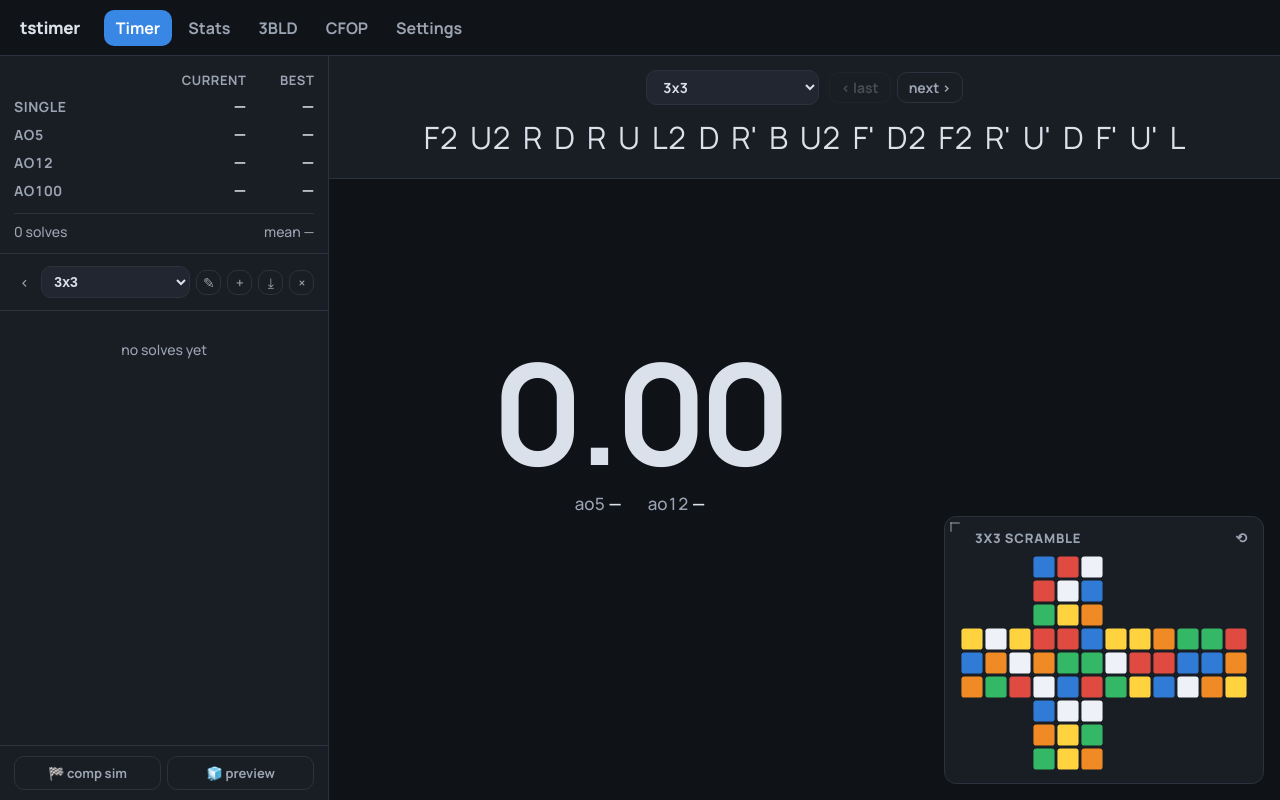
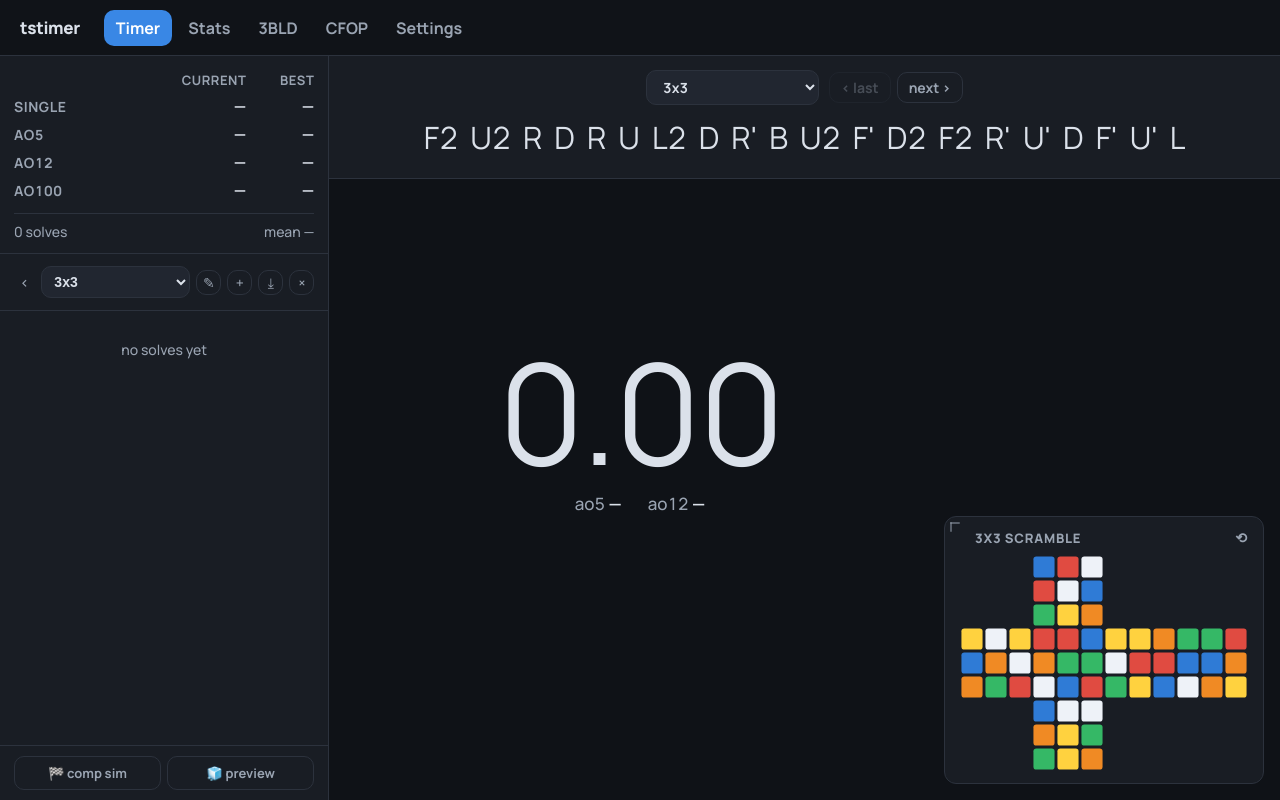
Before and after one commit to stantargonski/rubiks-bld-trainer, a React (Vite) app: page / in a window 1280 px wide. Built offline with nearby package versions, Linux system fonts and the light colour scheme.

Commit message:
fix: adjust textarea font-weight from 700 to 400 for improved readability

```diff
--- a/src/styles/global.css
+++ b/src/styles/global.css
@@ -1309,7 +1309,7 @@ textarea,
   font-family: var(--font-timer);
   font-variant-numeric: tabular-nums;
   font-size: calc(clamp(64px, 12vw, 140px) * var(--font-scale) * var(--clock-scale, 1));
-  font-weight: 700;
+  font-weight: 400;
   letter-spacing: -0.02em;
   line-height: 1;
   color: var(--text);
```
